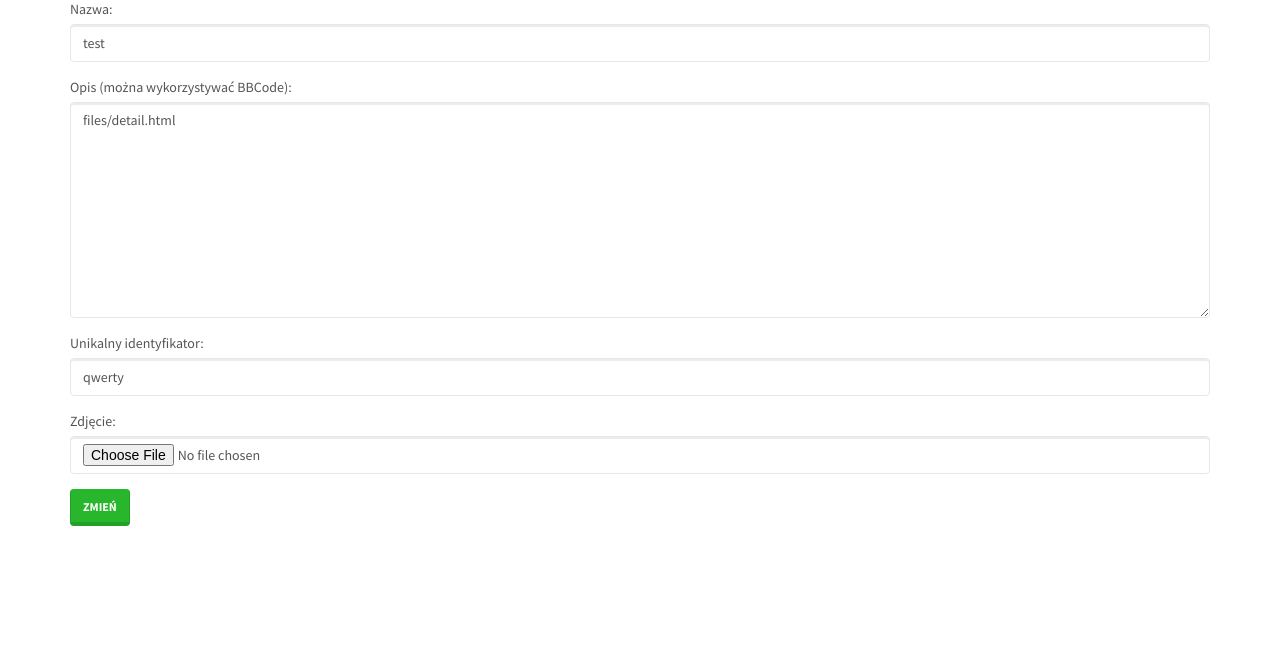
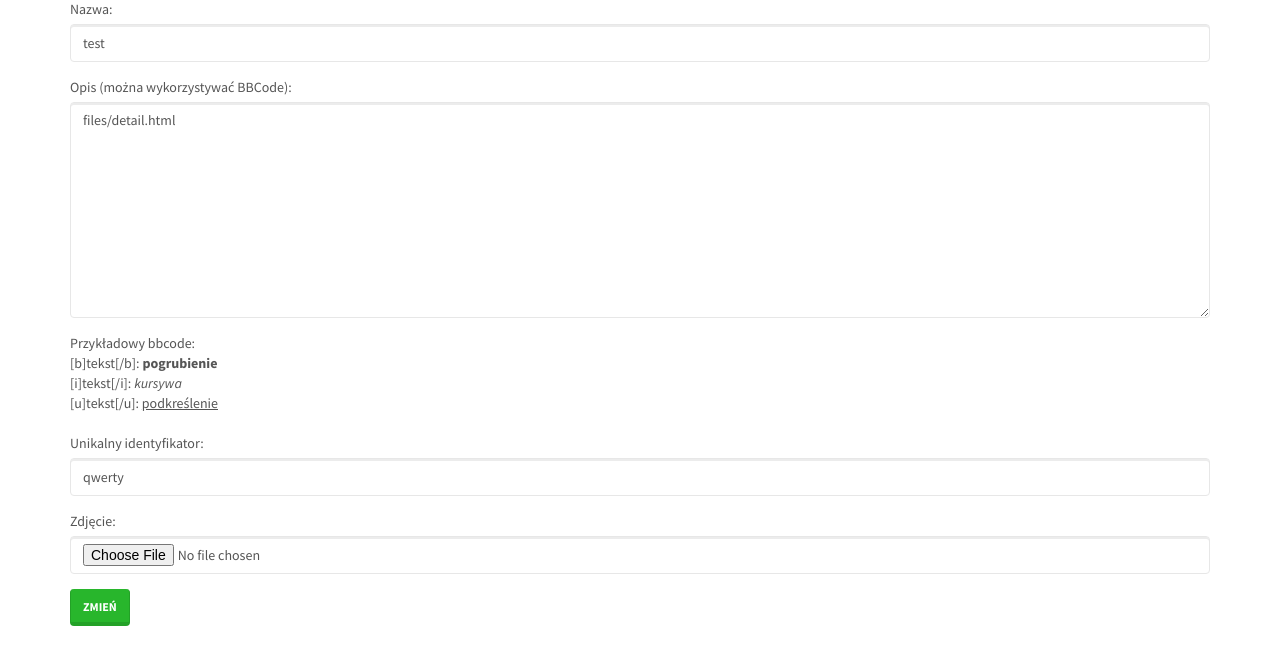
Before and after one commit to RafalCieslar/zespolowy, a Django app: page /devices/poi/edit/2 in a window 1280 px wide. Shown: the part 121-786 px from the top of the page. Run offline with Django 3.2, Linux system fonts and the light colour scheme; a user stored in the database is signed in; data comes from the database, SQL or seed files in the repository; some libraries are stand-ins or nearby versions.

Commit message:
przykładowe bbcode

```diff
--- a/WebApp/ESignboard/devices/templates/devices/poi.edit.html
+++ b/WebApp/ESignboard/devices/templates/devices/poi.edit.html
@@ -25,6 +25,7 @@
         <label for="id_bb_text">Opis (można wykorzystywać BBCode):</label>
         {{ form.bb_text }}
     </div>
+	Przykładowy bbcode:<br> [b]tekst[/b]: <b>pogrubienie</b><br>[i]tekst[/i]: <i>kursywa</i> <br>[u]tekst[/u]: <u>podkreślenie</u><br><br>
     <div class="form-group">
         <label for="id_uuid">Unikalny identyfikator:</label>
 	    {{ form.uuid }}
--- a/WebApp/ESignboard/devices/templates/devices/poi.new.html
+++ b/WebApp/ESignboard/devices/templates/devices/poi.new.html
@@ -25,6 +25,8 @@
         <label for="id_bb_text">Opis (można wykorzystywać BBCode):</label>
         {{ form.bb_text }}
     </div>
+		Przykładowy bbcode:<br> [b]tekst[/b]: <b>pogrubienie</b><br>[i]tekst[/i]: <i>kursywa</i> <br>[u]tekst[/u]: <u>podkreślenie</u><br><br>
+
     <div class="form-group">
         <label for="id_uuid">Unikalny identyfikator:</label>
 	    {{ form.uuid }}
```
